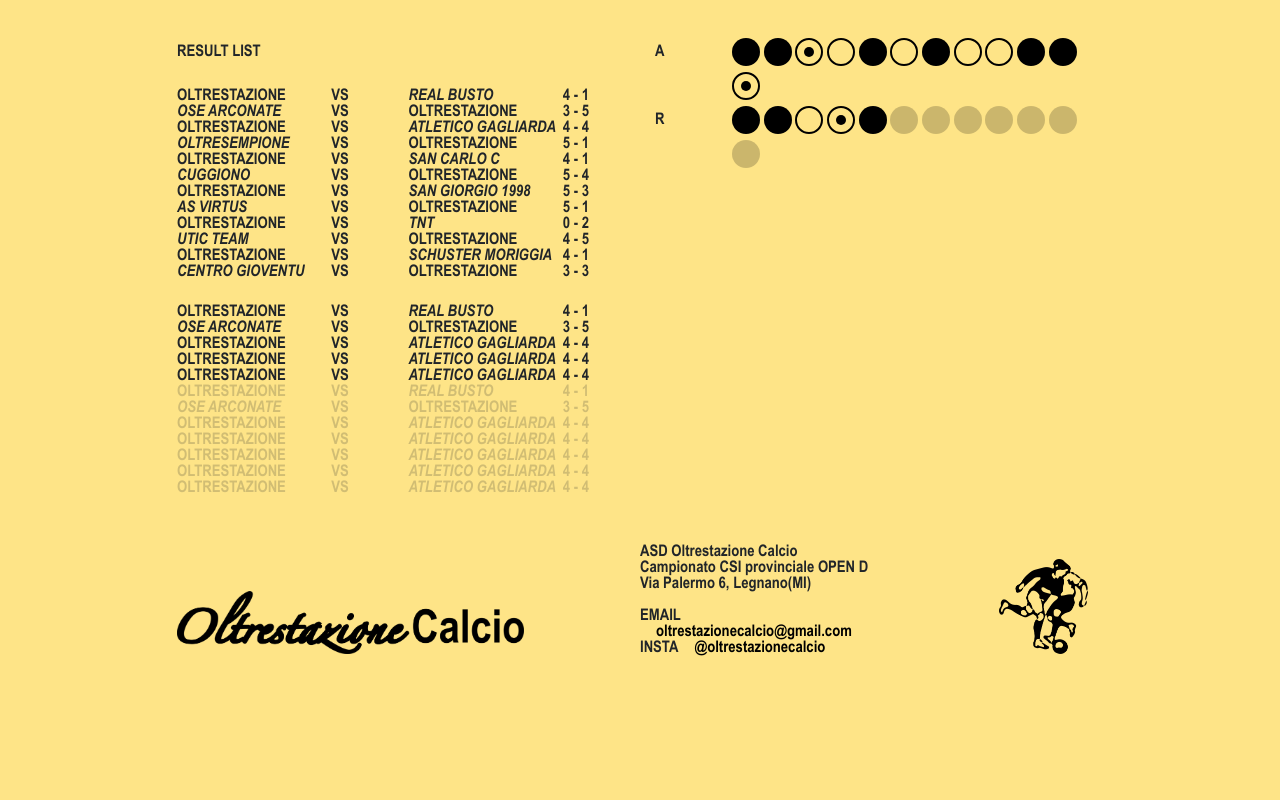
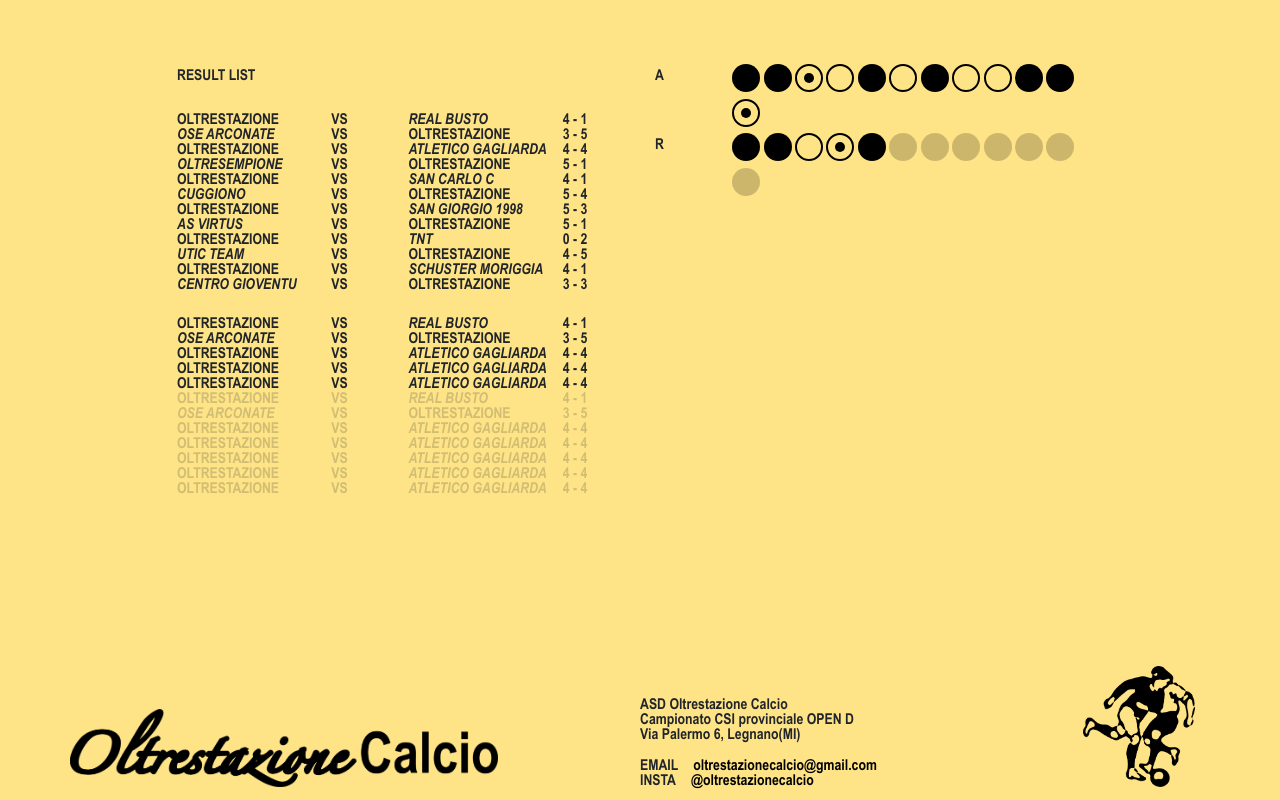
Before and after one commit to steinhardt21/oltrestazione, a plain HTML site: page index.html in a window 1280 px wide. Drawn offline with nearby package versions, Linux system fonts and the light colour scheme.

Commit message:
Add files via upload

```diff
--- a/index.html
+++ b/index.html
@@ -15,7 +15,7 @@
   </head>
   <body>
 
-    <div id="myContainer" class="container-fluid">
+    <div id="myContainer" class="container-fluid container_margin">
       <div class="row">
           <div class="order-1 order-md-0 col-12 col-md-6">
 
@@ -408,7 +408,7 @@
           </div>
 
           <!-- SECOND HALF-->
-          <div class="order-0 order-md-1 col-12 col-md-6">
+          <div class="order-0 order-md-1 col-12 col-md-6 ">
             <div class="row">
               <div class="col-2 ">
                   A
@@ -451,8 +451,12 @@
             </div>
           </div>
 
-      <div class="row mt-5">
-            <div class="col-12 col-md-6 p-0 mt-auto">
+    </div>
+
+    <footer class="footer fixed-bottom footer_margin">
+      <div class="container">
+        <div class="row">
+              <div class="col-12 col-md-6 p-0 mt-auto ">
                 <img id="logo_written" src="img/logo_sito.png" alt="logo" >
               </div>
               <div class="col-12 col-md-3 mt-auto">
@@ -467,8 +471,7 @@
               </div>
         </div>
       </div>
-
-
+    </footer>
 
     <!-- Optional JavaScript -->
     <!-- jQuery first, then Popper.js, then Bootstrap JS -->
--- a/myStyle.css
+++ b/myStyle.css
@@ -1,6 +1,6 @@
 body
 {
-  font-size: 16px;
+  font-size: 15px;
   background-color: #FEE487;
   font-family: Arial_Narrow_Bold;
 }
@@ -24,7 +24,7 @@
 {
   padding-left: 15%;
   padding-right: 15%;
-  margin-top: 3%;
+  margin-top: 5%;
   z-index:3;
 }
 
@@ -105,6 +105,10 @@
   border: 2px solid black;
 }
 
+.footer_margin
+{
+    margin-bottom: 1%;
+}
 
 /*Rotation logo*/
 #container { margin: 0%; }
```
Lines whose indentation alone changed are shown as unchanged.
